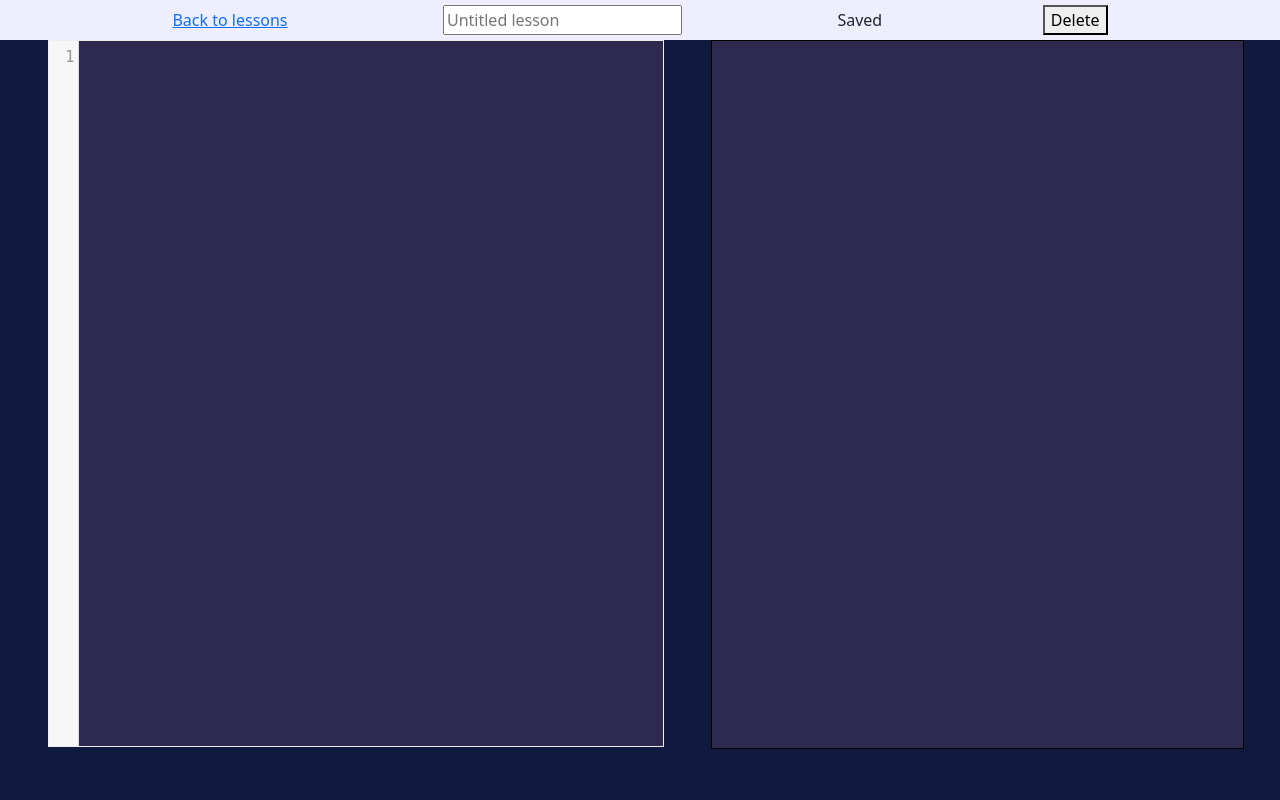
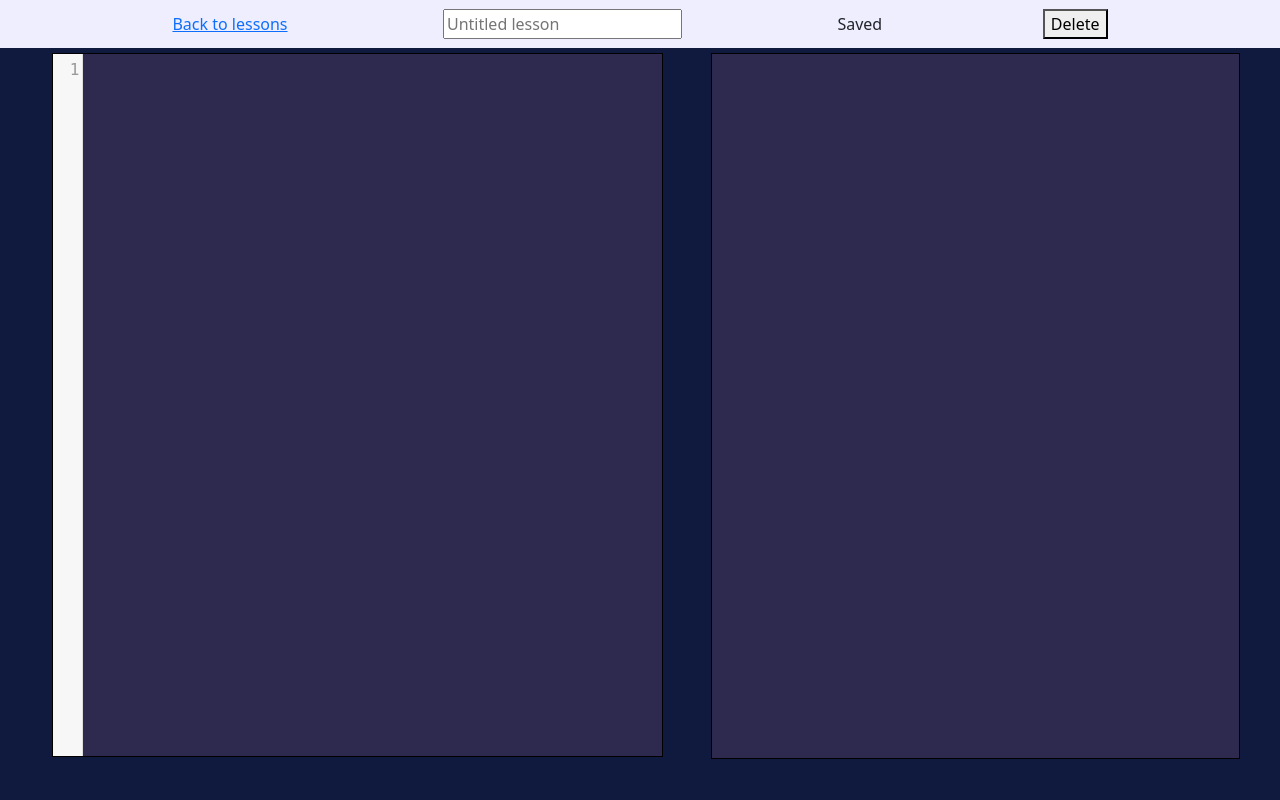
Before and after one commit to nmurthy932/AttemptedNodeJS, a Python web app: template templates/lessonEditor.html in a window 1280 px wide. Run offline with Jinja, Linux system fonts and the light colour scheme; the template is opened without the code that fills it, so the values that code supplies are empty; some libraries are stand-ins or nearby versions.

Commit message:
Did some more formatting

```diff
--- a/nodeJS/index.js
+++ b/nodeJS/index.js
@@ -1,3 +1 @@
 console.log('hello')
-
-Cowabunga
--- a/static/javascript/lessonEditorScript.js
+++ b/static/javascript/lessonEditorScript.js
@@ -47,7 +47,7 @@ window.onload = function () {
         mode: "xml",
         htmlMode: true
     });
-    editor.setSize('100%','95%');
+    editor.setSize('100%','97%');
     editor.on('change',save);
     document.getElementById('output').style.height = editor.getWrapperElement().offsetHeight;
     document.getElementById('content').innerHTML = editor.getValue();
--- a/static/stylesheets/codeStyle.css
+++ b/static/stylesheets/codeStyle.css
@@ -35,7 +35,7 @@
 }
 
 .noerror{
-  color: black;
+  color: white;
 }
 
 #runcode{
@@ -64,6 +64,7 @@
   text-align: center;
   background-color: #eef;
   height: 5%;
+  color: black;
 }
 
 #actions p{
--- a/static/stylesheets/lessonEditorStyle.css
+++ b/static/stylesheets/lessonEditorStyle.css
@@ -1,13 +1,14 @@
 #body{
-    height: 95%;
+    height: 94%;
     background-color: #101A3F;
     color: #3FDE74;
+    padding: 5px;
 }
 
 #actions{
     padding: 5px;
     background-color: #eef;
-    height: 5%;
+    height: 6%;
 }
 
 #save{
@@ -21,16 +22,16 @@ textarea{
 }
 
 .CodeMirror{
-    border: 1px solid #eee;
+    border: 1px solid black;
 }
 
 .CodeMirror.cm-s-default.CodeMirror-wrap{
     padding-left: 0px;
     color: white;
+    background: black;
   }
 
 .CodeMirror-cursor{
-    border-color: white;
 }
 
 .CodeMirror-scroll{
```
Also changed, not shown: database.db.
